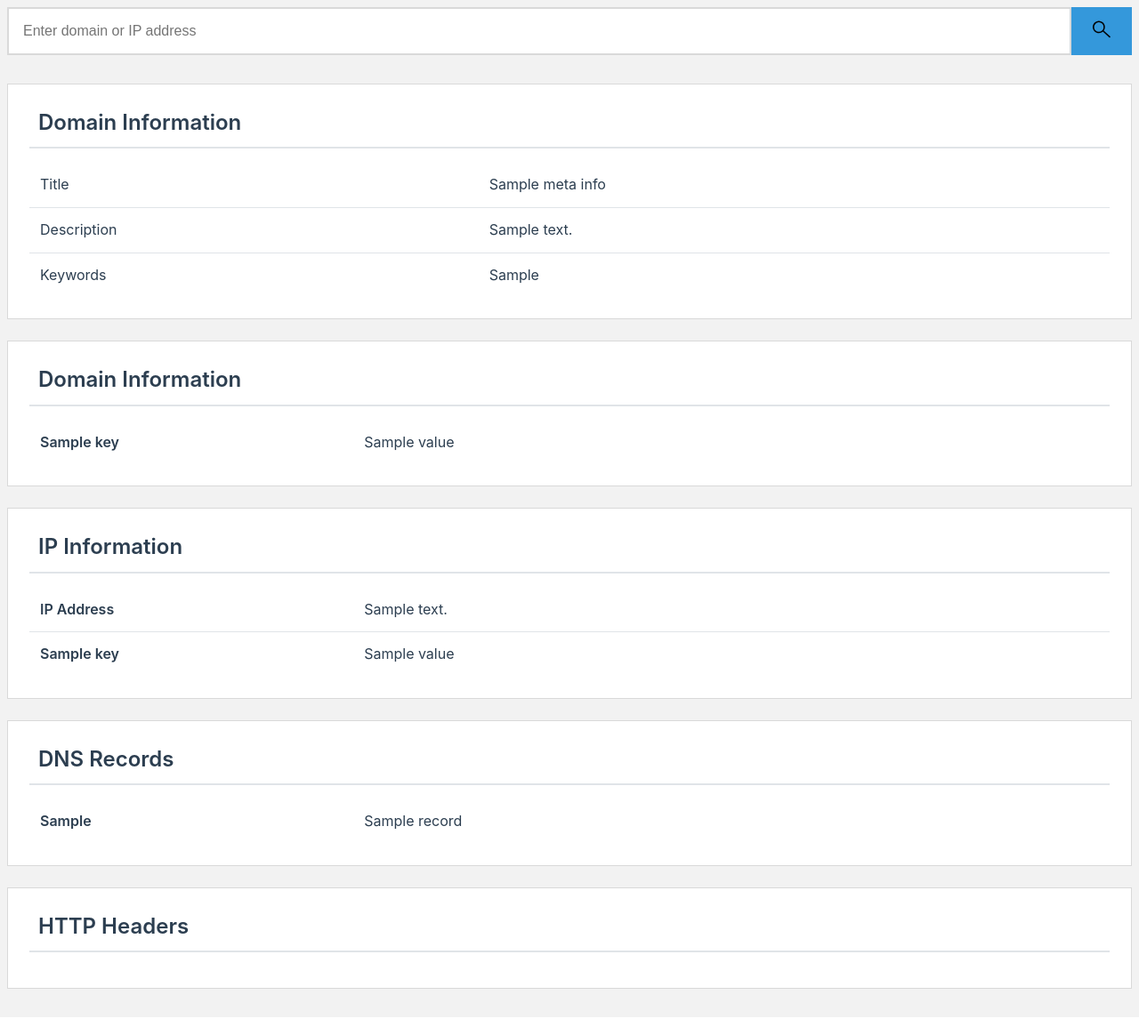
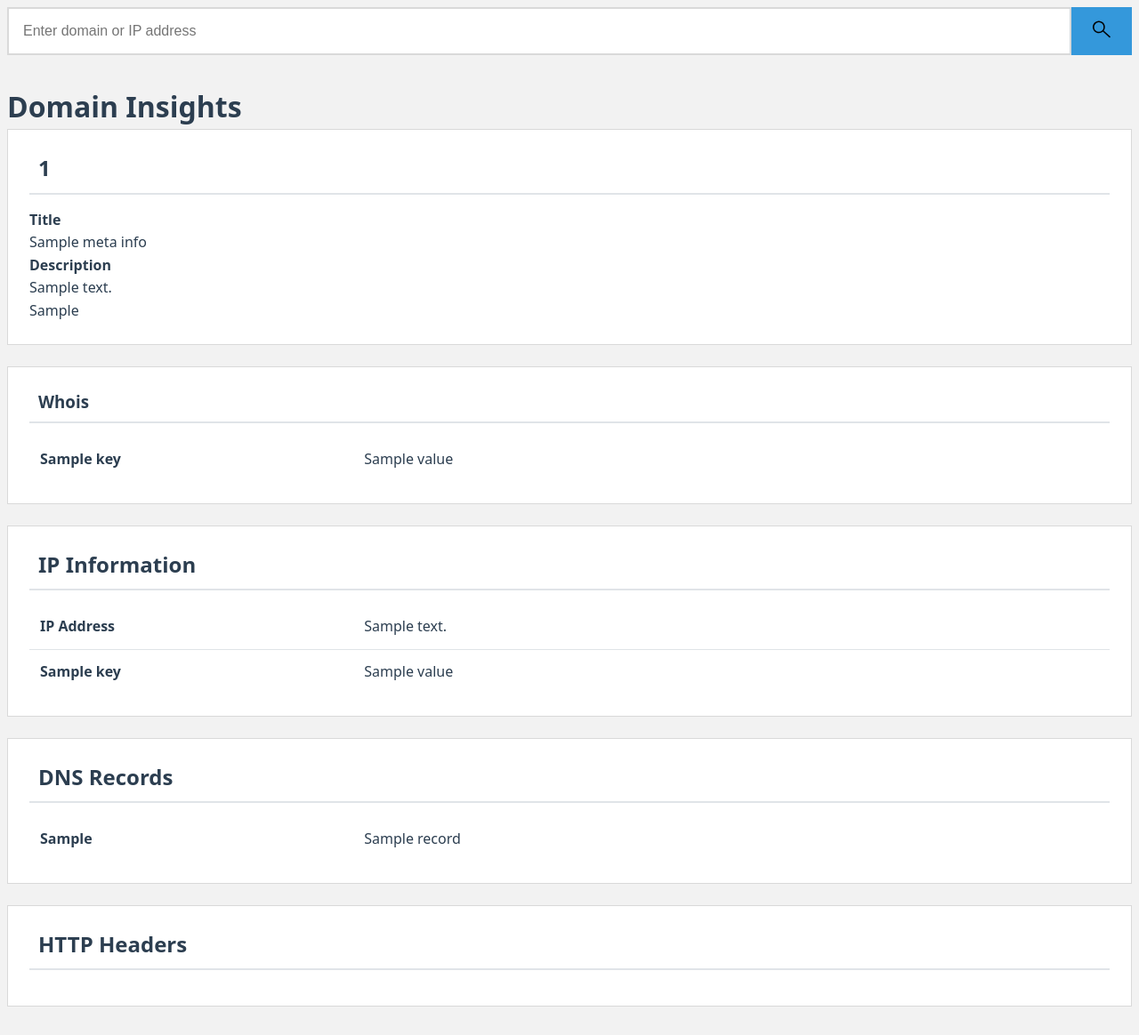
Before and after one commit to zann1e/flask, a Flask app: page /domain/1 in a window 1280 px wide. Shown: the whole page at 89% size. Run offline with Flask 3, Linux system fonts and the light colour scheme; a database or web service that is not in the repository returns one stand-in record (values such as "Sample title").

Commit message:
Commit changes.

```diff
--- a/templates/whois.html
+++ b/templates/whois.html
@@ -34,7 +34,8 @@
         }
 
         body {
-            font-family: 'Inter', -apple-system, BlinkMacSystemFont, 'Segoe UI', Roboto, sans-serif;
+            word-break: break-word;
+            font-family: system-ui,sans-serif;
             background-color: var(--bg-primary);
             color: var(--text-primary);
             line-height: 1.6;
@@ -182,36 +183,26 @@
         {% else %}
 
         {% if meta_info %}
+            <h1>Domain Insights</h1>
             <div class="info-card">
                 <div class="card-header">
                     <i class="fas fa-globe"></i>
-                    <h2>Domain Information</h2>
+                    <h2>{{ domain_name }}</h2>
                 </div>
-              <table class="data-table">
-                <tbody>
-                    <tr>
-                        <td>Title</td>
-                        <td>{{ meta_info.title }}</td>
-                    </tr>
-                    <tr>
-                        <td>Description</td>
-                        <td>{{ meta_info.meta_description }}</td>
-                    </tr>
+                    <strong>Title</strong>
+                    <p>{{ meta_info.title }}</p>
+                    <strong>Description</strong>
+                    <p>{{ meta_info.meta_description }}</p>
                     {% if meta_info.meta_keywords %}
-                    <tr>
-                        <td>Keywords</td>
-                        <td>{{ meta_info.meta_keywords }}</td>
-                    </tr>
-                     {% endif %}
-                </tbody>
-            </table>
+                        <p>{{ meta_info.meta_keywords }}</p>
+                    {% endif %}
             </div>
         {% endif %}
 
             <div class="info-card">
                 <div class="card-header">
                     <i class="fas fa-globe"></i>
-                    <h2>Domain Information</h2>
+                    <h3>Whois</h3>
                 </div>
                 <table class="data-table">
                     {% for key, value in domain_info.items() %}
```
